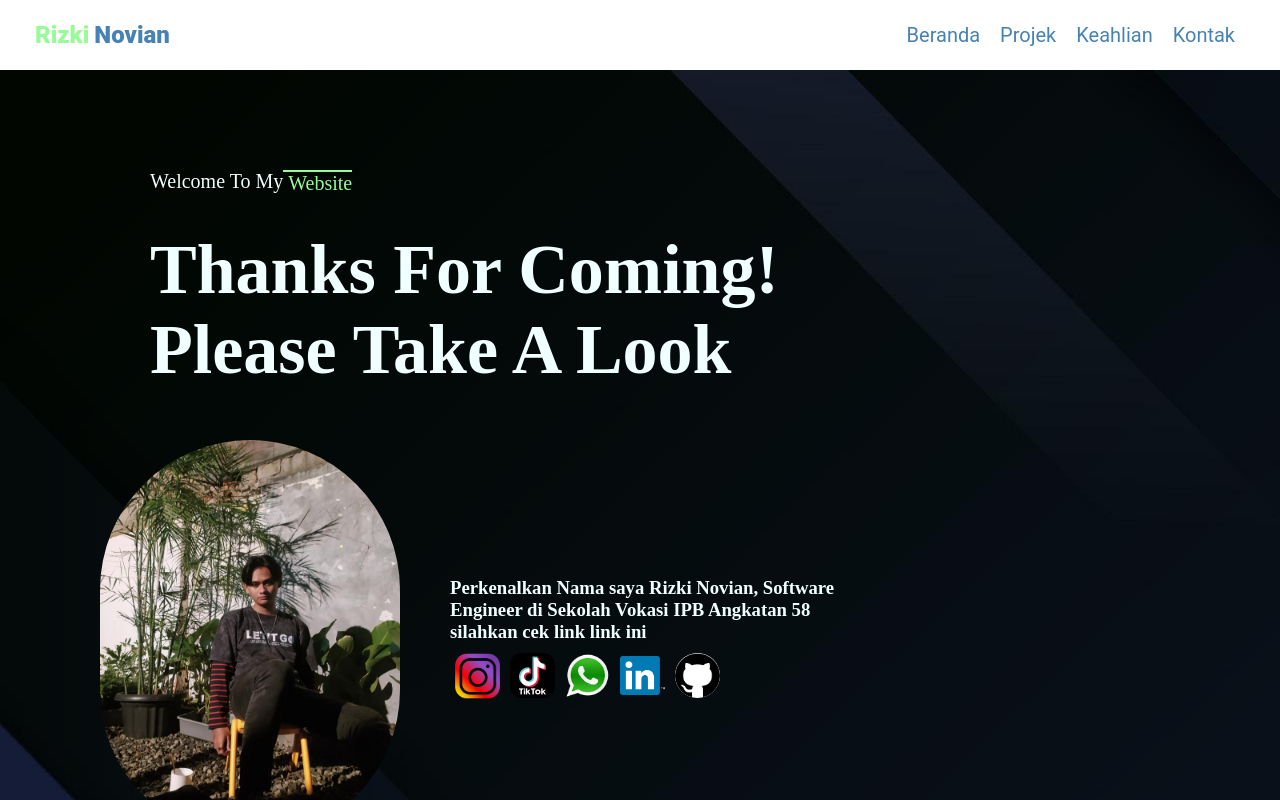
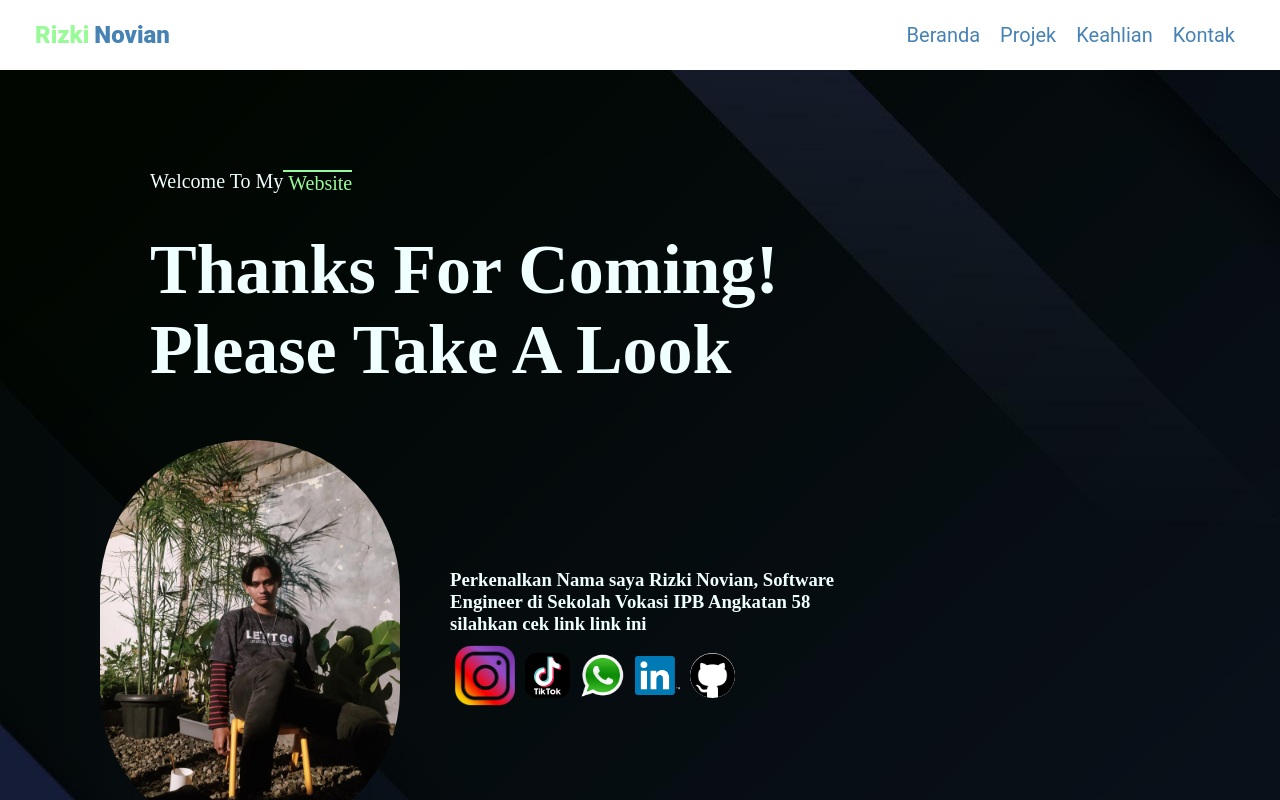
Before and after one commit to RizkiNoviann/web-porto, a plain HTML site: page index.html in a window 1280 px wide. In both pictures the pointer is over the picture 477 px from the left and 675 px from the top of the page. Shown: the top 800 px of the page. Drawn offline with Linux system fonts and the light colour scheme.

Commit message:
animasi link

```diff
--- a/index.html
+++ b/index.html
@@ -49,7 +49,7 @@
                             <li><a href="">
                                 <img src="styles/img/linkedin-logo-3.png" alt="">
                             </a></li>
-                            <li><a href="">
+                            <li><a href="https://github.com/RizkiNoviann" target="_blank">
                                 <img src="styles/img/github.png" alt="" class="github">
                             </a></li>
                         </ul>
--- a/styles/style.css
+++ b/styles/style.css
@@ -158,6 +158,15 @@
     list-style-type: none;
 }
 
+.link > li > a > img:hover{
+    margin-top: 20px;
+    width: 60px;
+    display: flex;
+    flex-wrap: wrap;
+    margin: 5px;
+    align-items: center;
+}
+
 .link > li > a > img{
     margin-top: 20px;
     width: 45px;
```
